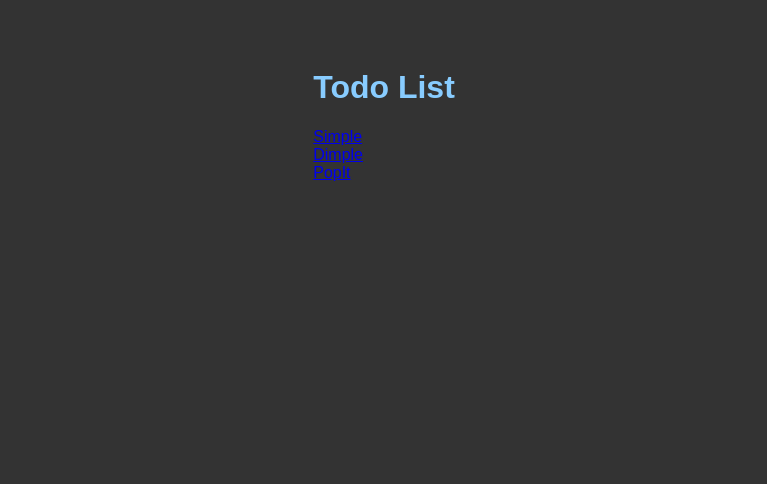
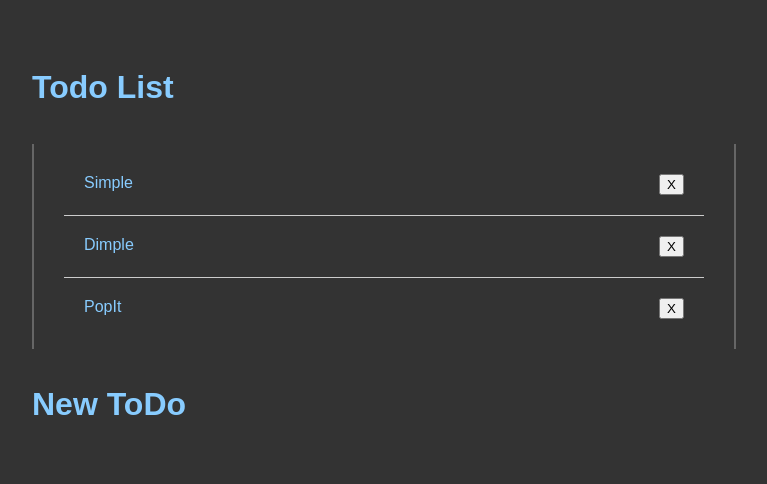
Before and after one commit to NevLax/toDo, a Flask app: page /todo/ in a window 1280 px wide. Shown: the top 484 px of the page, without its empty margins (256-1023 px from the left). Run offline with Flask 3, Linux system fonts and the light colour scheme.

Commit message:
add style on main page

```diff
--- a/src/static/style.css
+++ b/src/static/style.css
@@ -8,12 +8,37 @@ body {
 }
 
 .wrapper {
-	max-weigth: 1240px;
+	max-width: 1240px;
 	margin: auto;
 	padding: 40px;
+	display: flex;
+	align-items: stretch;
+	flex-direction: column;
 }
 
 ul {
 	list-style-type: none;
-	padding: 0;
+	padding: 10px 30px 10px 30px;
+	border-left: 2px solid #666;
+	border-right: 2px solid #666;
 }
+
+li {
+	display: flex;
+	flex-direction: row;
+	justify-content: space-between;
+	border-bottom:1px solid #ccc;
+	padding: 20px;
+	min-width: 600px;
+}
+
+li:last-child {
+	border-bottom:0 solid #ccc;
+}
+
+a {
+	color: #8cf;
+	text-decoration: none;
+	background-color: transparent;
+	cursor: pointer;
+}
--- a/src/templates/todo.html
+++ b/src/templates/todo.html
@@ -5,8 +5,12 @@
 	{% if td_dict %}
 	<ul>
 		{% for key, value in td_dict.items() %}
-		<li><a href="{{ url_for('get_todo', id=key)}}">{{ value['title'] }}</a></li>
+		<li>
+			<a href="{{ url_for('get_todo', id=key)}}">{{ value['title'] }}</a>
+			<button type="button">X</button>
+		</li>
 		{% endfor %}
 	</ul>
 	{% endif %}
+	<h1><a href="{{ url_for('new_todo') }}">New ToDo</a></h1>
 </div>
```
